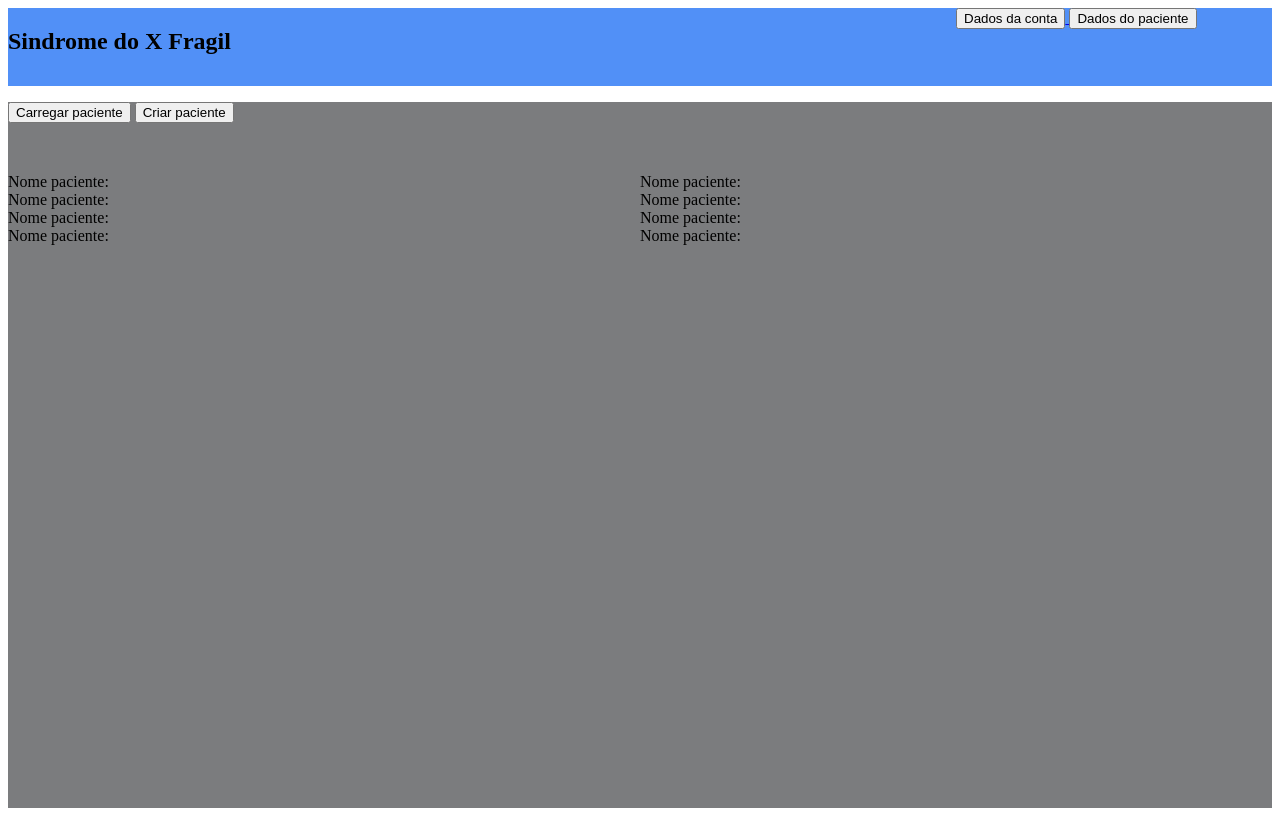
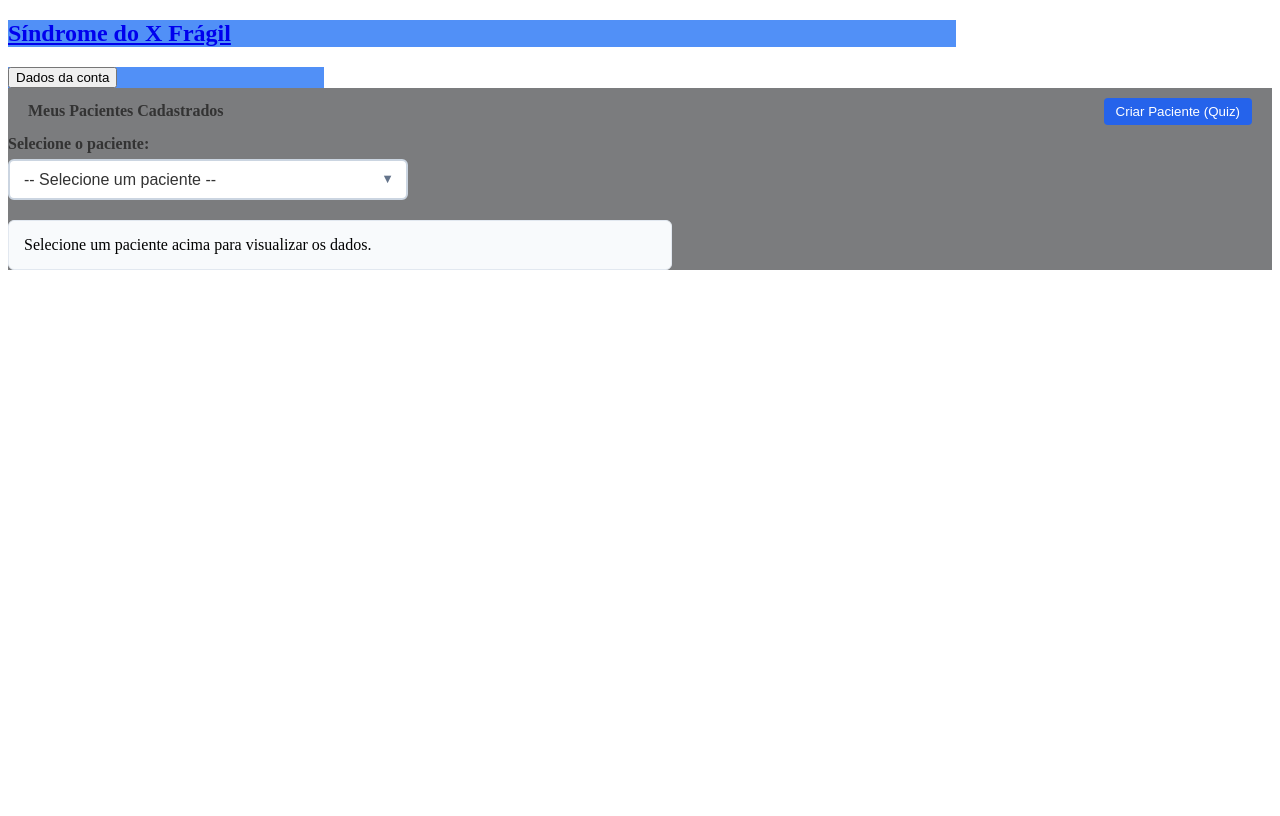
Before and after one commit to Arc23101/XFragil, a PHP site: page /Paginas/PaciVisaoPaci.html in a window 1280 px wide. After the commit the page ends 270 px from the top, so only its background shows below. Run offline with PHP 8.4, Linux system fonts and the light colour scheme; tables that the repository leaves empty or names only in its code hold one stand-in row (values such as "Sample post").

Commit message:
detalhes finais 1 de 2

```diff
--- a/CSS/index.css
+++ b/CSS/index.css
@@ -43,3 +43,62 @@
     height: 100%;
     width: 50%;
 }
+
+.buttonPaci {
+    margin-bottom: 20px;
+}
+
+.buttonPaci label {
+    display: block;
+    font-weight: bold;
+    margin-bottom: 6px;
+    color: #333;
+}
+
+.select-wrapper {
+    position: relative;
+    width: 100%;
+    max-width: 400px;
+}
+
+select.custom-select {
+    width: 100%;
+    padding: 10px 14px;
+    font-size: 1rem;
+    color: #333;
+    background-color: #fff;
+    border: 2px solid #cbd5e1;
+    border-radius: 6px;
+    appearance: none; /* Remove a seta padrão */
+    cursor: pointer;
+    transition: border-color 0.2s;
+}
+
+select.custom-select:hover {
+    border-color: #0284c7;
+}
+
+.select-wrapper::after {
+    content: "▼";
+    font-size: 0.8rem;
+    position: absolute;
+    right: 14px;
+    top: 50%;
+    transform: translateY(-50%);
+    color: #64748b;
+    pointer-events: none;
+}
+
+.DadosPaci {
+    display: flex;
+    gap: 20px;
+    flex-wrap: wrap;
+}
+
+.tabela {
+    background: #f8fafc;
+    border: 1px solid #e2e8f0;
+    padding: 15px;
+    border-radius: 6px;
+    min-width: 250px;
+}
--- a/JS/index.js
+++ b/JS/index.js
@@ -11,10 +11,6 @@ function entrar() {
         alert("Por favor, selecione se você é Médico ou Paciente.");
         return;
     }
-    if (!inputEmail || !inputSenha) {
-        alert("Erro: Campos de login não encontrados nesta página.");
-        return;
-    }
 
     const email = inputEmail.value;
     const senha = inputSenha.value;
@@ -25,12 +21,12 @@ function entrar() {
     }
 
     const dadosLogin = {
-        perfil: perfilEl.value,
+        perfil: perfilEl.value, // "Medico" ou "Paciente"
         email: email,
         senha: senha
     };
 
-    fetch('../PHP/login.php', {
+    fetch('../php/login.php', {
         method: 'POST',
         headers: {
             'Content-Type': 'application/json'
@@ -41,10 +37,11 @@ function entrar() {
     .then(resultado => {
         if (resultado.status === "sucesso") {
             alert("Login realizado com sucesso!");
+            // Redireciona com base no perfil retornado pelo banco
             if (resultado.perfil === "Medico") {
-                window.location.href = "tela_medico.html";
+                window.location.href = "TelaMed.html"; // Nome exato do arquivo
             } else {
-                window.location.href = "Quiz.html";
+                window.location.href = "PaciVisaoPaci.html"; // Ou a tela inicial do paciente
             }
         } else {
             alert("Erro no login: " + resultado.mensagem);
@@ -172,3 +169,175 @@ function finalizarQuiz() {
 
     window.location.href = "TelaPaci.html";
 }
+
+function carregarPacientes() {
+    const selectFiltro = document.getElementById('filtro-pacientes');
+    const valorFiltro = selectFiltro.value;
+    const containerResultados = document.getElementById('lista-pacientes-container');
+
+    // Mensagem temporária de carregamento
+    containerResultados.innerHTML = '<div class="tabela">Carregando pacientes do banco de dados...</div>';
+
+    // Requisição assíncrona para o arquivo PHP
+    fetch(`../php/buscar_pacientes.php?filtro=${valorFiltro}`)
+        .then(response => response.text())
+        .then(dadosHtml => {
+            // Atualiza a div com os dados retornados pelo PHP
+            containerResultados.innerHTML = dadosHtml;
+        })
+        .catch(error => {
+            console.error('Erro na requisição:', error);
+            containerResultados.innerHTML = '<div class="tabela">Erro ao carregar os dados.</div>';
+        });
+}
+
+// Carregar a lista de pacientes do médico ao abrir a tela do médico
+// Função para carregar a lista de pacientes no <select> do médico
+function inicializarTelaMedico() {
+    const selectFiltro = document.getElementById('filtro-pacientes');
+    if (!selectFiltro) return;
+
+    fetch('../php/buscar_pacientes.php?acao=listar')
+        .then(response => response.json())
+        .then(pacientes => {
+            // Mantém apenas a opção padrão e limpa o resto
+            selectFiltro.innerHTML = '<option value="">-- Selecione um paciente --</option>';
+
+            pacientes.forEach(p => {
+                const option = document.createElement('option');
+                option.value = p.id_paciente;
+                option.textContent = p.nome_paciente;
+                selectFiltro.appendChild(option);
+            });
+        })
+        .catch(error => console.error('Erro ao carregar lista de pacientes:', error));
+}
+
+// Quando o médico seleciona um paciente específico no dropdown
+// Quando o médico seleciona um paciente específico no dropdown
+function carregarDetalhesPaciente() {
+    const idPaciente = document.getElementById('filtro-pacientes').value;
+    const containerResultados = document.getElementById('lista-pacientes-container');
+
+    if (!idPaciente) {
+        containerResultados.innerHTML = '<div class="tabela">Selecione um paciente acima para visualizar os dados.</div>';
+        return;
+    }
+
+    containerResultados.innerHTML = '<div class="tabela">A carregar dados do paciente...</div>';
+
+    fetch(`../php/buscar_pacientes.php?acao=detalhes&id=${idPaciente}`)
+        .then(response => response.text())
+        .then(html => {
+            containerResultados.innerHTML = html;
+        })
+        .catch(error => {
+            console.error('Erro ao carregar detalhes:', error);
+            containerResultados.innerHTML = '<div class="tabela">Erro ao carregar os dados do paciente.</div>';
+        });
+}
+
+// Executa ao carregar a página do médico
+if (document.getElementById('filtro-pacientes')) {
+    document.addEventListener('DOMContentLoaded', inicializarTelaMedico);
+}
+
+// Função genérica para atualizar dados do usuário/médico logado
+function alterarDado(campo) {
+    let titulo = "";
+    if (campo === 'email') titulo = "Digite o novo e-mail:";
+    if (campo === 'telefone') titulo = "Digite o novo telefone:";
+    if (campo === 'senha') titulo = "Digite a nova senha:";
+
+    const novoValor = prompt(titulo);
+    if (!novoValor || novoValor.trim() === "") return;
+
+    const dadosAtualizacao = {
+        campo: campo,
+        valor: novoValor.trim()
+    };
+
+    fetch('../PHP/atualizar_cadastro.php', {
+        method: 'POST',
+        headers: {
+            'Content-Type': 'application/json'
+        },
+        body: JSON.stringify(dadosAtualizacao)
+    })
+    .then(response => response.json())
+    .then(resultado => {
+        if (resultado.status === "sucesso") {
+            alert("Atualizado com sucesso!");
+            location.reload(); // Recarrega a tela para refletir
+        } else {
+            alert("Erro ao atualizar: " + resultado.mensagem);
+        }
+    })
+    .catch(erro => {
+        console.error('Erro na requisição:', erro);
+        alert("Erro ao conectar com o servidor.");
+    });
+}
+
+// Funções chamadas pelos botões nas telas de config
+function MudarEmail() { alterarDado('email'); }
+function MudarTelefone() { alterarDado('telefone'); }
+function MudarSenha() { alterarDado('senha'); }
+
+
+// Carrega os pacientes associados ao usuário logado na tela do paciente
+function inicializarTelaPacienteUser() {
+    const selectFiltro = document.getElementById('filtro-pacientes-user');
+    if (!selectFiltro) return;
+
+    fetch('../php/buscar_pacientes.php?acao=listar')
+        .then(response => response.json())
+        .then(pacientes => {
+            selectFiltro.innerHTML = '<option value="">-- Selecione um paciente --</option>';
+            pacientes.forEach(p => {
+                const option = document.createElement('option');
+                option.value = p.id_paciente;
+                option.textContent = p.nome_paciente;
+                selectFiltro.appendChild(option);
+            });
+        })
+        .catch(error => console.error('Erro ao carregar lista de pacientes do usuário:', error));
+}
+
+// Carrega os detalhes do paciente selecionado pelo usuário
+function carregarDetalhesPacienteUser() {
+    const idPaciente = document.getElementById('filtro-pacientes-user').value;
+    const containerResultados = document.getElementById('lista-pacientes-user-container');
+
+    if (!idPaciente) {
+        containerResultados.innerHTML = '<div class="tabela">Selecione um paciente acima para visualizar os dados.</div>';
+        return;
+    }
+
+    containerResultados.innerHTML = '<div class="tabela">Carregando dados...</div>';
+
+    fetch(`../php/buscar_pacientes.php?acao=detalhes&id=${idPaciente}`)
+        .then(response => response.text())
+        .then(html => {
+            containerResultados.innerHTML = html;
+        })
+        .catch(error => {
+            console.error('Erro ao carregar detalhes:', error);
+            containerResultados.innerHTML = '<div class="tabela">Erro ao carregar os dados.</div>';
+        });
+}
+
+// Inicializa automaticamente ao carregar a página do paciente
+document.addEventListener('DOMContentLoaded', function() {
+    if (document.getElementById('filtro-pacientes-user')) {
+        inicializarTelaPacienteUser();
+    }
+});
+
+
+document.addEventListener('DOMContentLoaded', function() {
+    const selectFiltro = document.getElementById('filtro-pacientes');
+    if (selectFiltro) {
+        inicializarTelaMedico();
+    }
+});
--- a/Paginas/PaciVisaoPaci.html
+++ b/Paginas/PaciVisaoPaci.html
@@ -1,45 +1,47 @@
-<html>
+<!DOCTYPE html>
+<html lang="pt-BR">
 <head>
-    <script src="../JS/index.js"></script>
     <meta charset="UTF-8">
-    <link rel="stylesheet" href="css/biblioteca/fontawesome-free-7.2.0-web/fontawesome-free-7.2.0-web/css/all.min.css">
-    <link rel="stylesheet" href="../CSS/index.css"></head>
+    <script src="../JS/index.js" defer></script>
+    <link rel="stylesheet" href="../CSS/biblioteca/fontawesome-free-7.2.0-web/fontawesome-free-7.2.0-web/css/all.min.css">
+    <link rel="stylesheet" href="../CSS/index.css">
+    <title>Síndrome do X Frágil - Visão do Paciente</title>
+</head>
 <body>
     <div class="princpal">
         <div class="TopPad">
             <div class="titulo">
-                <h2>Sindrome do X Fragil</h2>
+                <a href="../index.html">
+                    <h2>Síndrome do X Frágil</h2>
+                </a>
             </div>
             <div class="button">
-                <a href="telaPaci.html">
-                    <button>Dados da conta</button>
-                </a>
-
-                <button>Dados do paciente</button>
+                <a href="telaPaciConfig.html"><button>Dados da conta</button></a>
             </div>
         </div>
         <div class="introducao">
+            <!-- Cabeçalho com o subtítulo e o botão para criar novo paciente via Quiz -->
+            <div style="padding: 10px 20px; font-weight: bold; color: #333; display: flex; justify-content: space-between; align-items: center;">
+                <span>Meus Pacientes Cadastrados</span>
+                <a href="Quiz.html">
+                    <button type="button" style="padding: 6px 12px; cursor: pointer; background-color: #2563eb; color: white; border: none; border-radius: 4px;">Criar Paciente (Quiz)</button>
+                </a>
+            </div>
+
             <div class="buttonPaci">
-                <p>
-                    <button onclick="CarregarPaci">Carregar paciente </button>
-                    <a href="Quiz.html">
-                        <button onclick="CriarPaci">Criar paciente </button>
-                    </a>
-                </p>
+                <label for="filtro-pacientes-user">Selecione o paciente:</label>
+                <div class="select-wrapper">
+                    <!-- Select que carrega apenas os pacientes associados ao usuário logado -->
+                    <select id="filtro-pacientes-user" class="custom-select" onchange="carregarDetalhesPacienteUser()">
+                        <option value="">-- Selecione um paciente --</option>
+                    </select>
+                </div>
             </div>
-            <div class="DadosPaci">
+
+            <!-- Div que vai receber o conteúdo dinâmico completo vindo do PHP (tabela de sintomas e observações) -->
+            <div class="DadosPaci" id="lista-pacientes-user-container">
                 <div class="tabela">
-                    Nome paciente: <br>
-                    Nome paciente: <br>
-                    Nome paciente: <br>
-                    Nome paciente: <br>
-                </div>
-                <div class="tabela">
-                    Nome paciente: <br>
-                    Nome paciente: <br>
-                    Nome paciente: <br>
-                    Nome paciente: <br>
-
+                    Selecione um paciente acima para visualizar os dados.
                 </div>
             </div>
         </div>
--- a/Paginas/login.html
+++ b/Paginas/login.html
@@ -28,8 +28,7 @@
 
                     <input type="email" id="emailLogin" placeholder="Email" name="Email" required /> <br>
                     <input type="password" id="senhaLogin" placeholder="Senha" name="senha" required /><br>
-                    <button type="button" onclick="entrar1()">Entrar</button>
-                    <button type="button" onclick="entrar2()">Entrar</button>
+                    <button type="button" onclick="entrar()">Entrar</button>
 
 
                     </center>
--- /dev/null
+++ b/php/buscar_pacientes.php
@@ -0,0 +1,107 @@
+<?php
+session_start();
+include 'conexao.php';
+
+$acao = $_GET['acao'] ?? 'listar';
+$perfil = $_SESSION['perfil'] ?? '';
+
+try {
+    if ($acao === 'listar') {
+        if ($perfil === 'Medico') {
+            $id_medico = $_SESSION['id_medico'] ?? 1;
+            $sql = "SELECT id_paciente, nome_paciente FROM paciente WHERE id_medico_responsavel = ?";
+            $stmt = $pdo->prepare($sql);
+            $stmt->execute([$id_medico]);
+        } else {
+            // Perfil Paciente / Usuário do Aplicativo
+            $id_usuario = $_SESSION['id_usuario'] ?? 1;
+            $sql = "SELECT id_paciente, nome_paciente FROM paciente WHERE id_usuario = ?";
+            $stmt = $pdo->prepare($sql);
+            $stmt->execute([$id_usuario]);
+        }
+
+        $pacientes = $stmt->fetchAll(PDO::FETCH_ASSOC);
+        header('Content-Type: application/json');
+        echo json_encode($pacientes);
+        exit;
+    }
+    elseif ($acao === 'detalhes') {
+        $id_paciente = $_GET['id'] ?? null;
+        if (!$id_paciente) {
+            echo '<div class="tabela">Paciente não especificado.</div>';
+            exit;
+        }
+
+        // Permite visualizar se for o médico responsável ou o próprio usuário dono do cadastro
+        if ($perfil === 'Medico') {
+            $id_medico = $_SESSION['id_medico'] ?? 1;
+            $sql = "SELECT * FROM paciente WHERE id_paciente = ? AND id_medico_responsavel = ?";
+            $stmt = $pdo->prepare($sql);
+            $stmt->execute([$id_paciente, $id_medico]);
+        } else {
+            $id_usuario = $_SESSION['id_usuario'] ?? 1;
+            $sql = "SELECT * FROM paciente WHERE id_paciente = ? AND id_usuario = ?";
+            $stmt = $pdo->prepare($sql);
+            $stmt->execute([$id_paciente, $id_usuario]);
+        }
+
+        $p = $stmt->fetch(PDO::FETCH_ASSOC);
+
+        if (!$p) {
+            echo '<div class="tabela">Paciente não encontrado ou sem permissão.</div>';
+            exit;
+        }
+
+        // Exibe os dados cadastrais, sintomas e observações
+        echo '<div class="tabela" style="width: 100%;">';
+        echo '<h3>Dados do Paciente</h3>';
+        echo '<strong>Nome:</strong> ' . htmlspecialchars($p['nome_paciente']) . '<br>';
+        echo '<strong>Data de Nascimento:</strong> ' . htmlspecialchars($p['data_nascimento']) . '<br>';
+        echo '<strong>Etnia:</strong> ' . htmlspecialchars($p['etnia']) . '<br>';
+        echo '<strong>Sexo Biológico:</strong> ' . htmlspecialchars($p['sexo_biologico']) . '<br><br>';
+
+        echo '<h3>Respostas do Questionário (Quiz)</h3>';
+        echo '<table border="1" cellpadding="8" style="width:100%; border-collapse: collapse; background: #fff;">';
+        echo '<tr style="background: #e2e8f0;"><th>Pergunta / Sintoma</th><th>Resposta</th></tr>';
+
+        $sintomas = [
+            'p1' => '1. Há deficiência intelectual na família?',
+            'dificuldade_aprendizado' => '2. Dificuldades no aprendizado?',
+            'deficit_atencao' => '3. Déficit de atenção / hiperatividade?',
+            'p4' => '4. Atraso para caminhar/engatinhar?',
+            'demorou_falar' => '5. Atraso para começar a falar?',
+            'fala_repetitiva' => '6. Fala repetitiva / confunde informações?',
+            'p7' => '7. Imita movimentos das pessoas?',
+            'evita_contato_visual' => '8. Evita contato visual?',
+            'evita_contato_fisico' => '9. Evita contato físico?',
+            'p9' => '10. Face alongada e mandíbula proeminente?',
+            'p10' => '11. Orelhas grandes / abano?',
+            'p12' => '12. Pele macia/aveludada?',
+            'p13' => '13. Articulações flexíveis?',
+            'p14' => '14. Insônia ou ansiedade?',
+            'p15' => '15. Descoordenação motora?',
+            'p16' => '16. Macroorquidismo (testículos maiores)?',
+            'agressividade' => '17. Hiperatividade ou agressividade?',
+            'movimentos_repetitivos' => '18. Movimentos repetitivos?',
+            'habito_morder_maos' => '19. Hábito de morder as mãos?',
+            'p20' => '20. Exame de DNA positivo?',
+            'p21' => '21. Casos de X frágil na família?'
+        ];
+
+        foreach ($sintomas as $coluna => $textoPergunta) {
+            $resposta = isset($p[$coluna]) && $p[$coluna] !== '' ? htmlspecialchars($p[$coluna]) : 'Não informado';
+            echo "<tr><td>{$textoPergunta}</td><td style='text-align: center;'><strong>{$resposta}</strong></td></tr>";
+        }
+        echo '</table><br>';
+
+        echo '<h3>Observações Adicionais</h3>';
+        echo '<div style="background: #fff; padding: 10px; border: 1px solid #cbd5e1; border-radius: 4px;">';
+        echo !empty($p['observacoes']) ? nl2br(htmlspecialchars($p['observacoes'])) : 'Nenhuma observação registrada.';
+        echo '</div>';
+
+        echo '</div>';
+    }
+} catch (PDOException $e) {
+    echo '<div class="tabela">Erro ao consultar o banco de dados.</div>';
+}
+?>
--- /dev/null
+++ b/php/conexao.php
@@ -0,0 +1,13 @@
+<?php
+$host = 'localhost';
+$dbname = 'conectafx_db';
+$usuario = 'root'; // Altere conforme o seu ambiente
+$senha = 'PUC@1234';     // Altere conforme o seu ambiente
+
+try {
+    $pdo = new PDO("mysql:host=$host;dbname=$dbname;charset=utf8mb4", $usuario, $senha);
+    $pdo->setAttribute(PDO::ATTR_ERRMODE, PDO::ERRMODE_EXCEPTION);
+} catch (PDOException $e) {
+    die("Erro na conexão com o banco de dados: " . $e->getMessage());
+}
+?>
```
Also changed, not shown: Paginas/TelaMed.html (+19 -17 lines), Paginas/telaMedConfig.html (added, +33 -0 lines), Paginas/telaPaciConfig.html (renamed from Paginas/telaPaci.html, +3 -4 lines), php/atualizar_cadastra.php (added, +66 -0 lines), php/login.php (+47 -38 lines).
